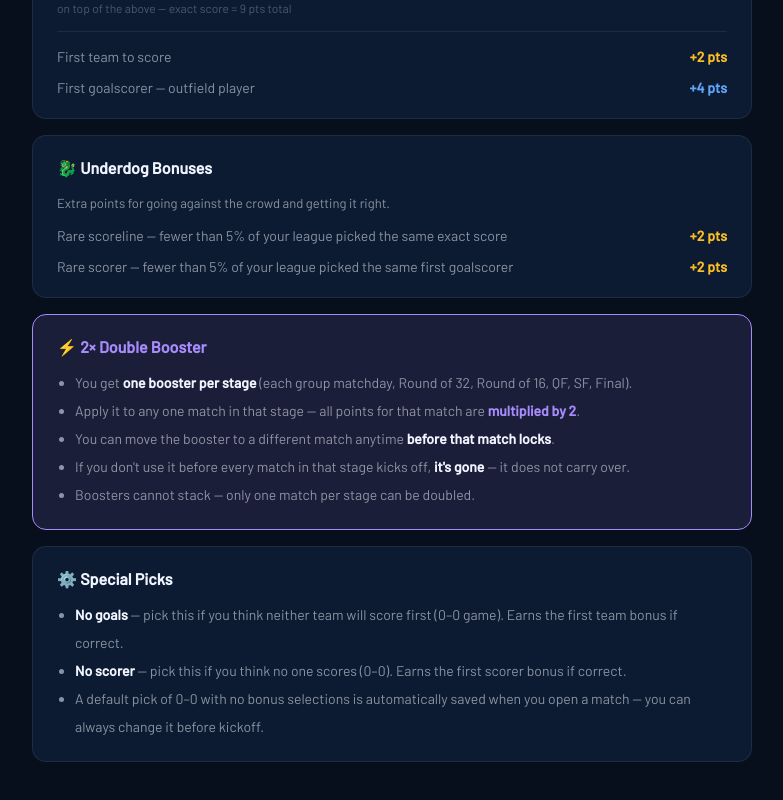
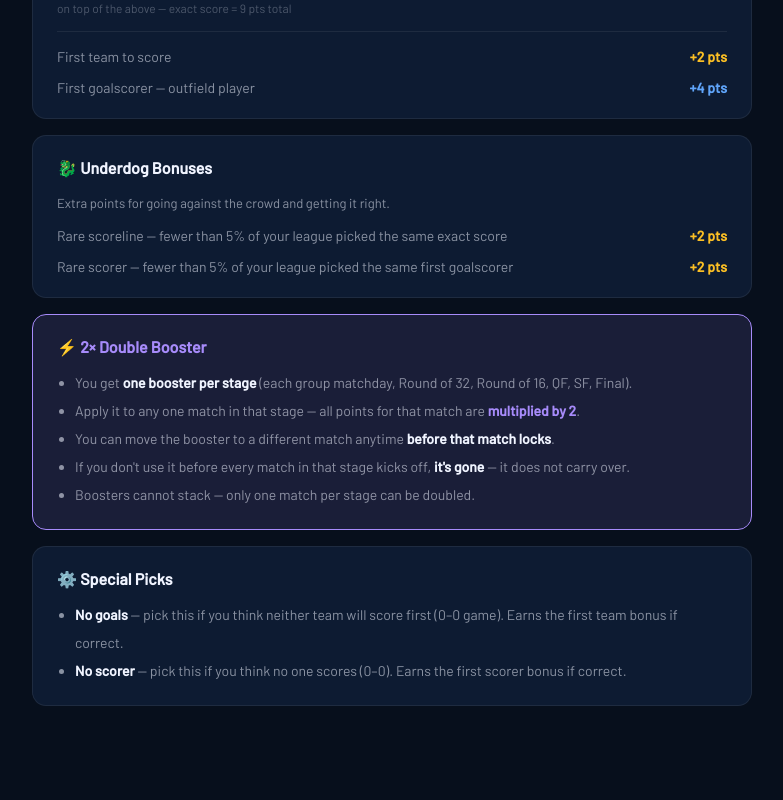
Before and after one commit to maksimsadeghi/wc26-predictor, a React (Vite) app: page /league/1/rules in a window 1280 px wide. Shown: the part 576-1376 px from the top of the page, without its empty margins (248-1031 px from the left). Built offline with nearby package versions, Linux system fonts and the light colour scheme; no server answers; sample sign-in values are in the browser's storage.

Commit message:
fix: update rules text

```diff
--- a/src/pages/Rules.jsx
+++ b/src/pages/Rules.jsx
@@ -63,7 +63,6 @@ export default function Rules() {
         <ul style={{ paddingLeft: 18, color: 'var(--text-2)', lineHeight: 2, fontSize: 14 }}>
           <li><strong style={{ color: 'var(--text-1)' }}>No goals</strong> — pick this if you think neither team will score first (0–0 game). Earns the first team bonus if correct.</li>
           <li><strong style={{ color: 'var(--text-1)' }}>No scorer</strong> — pick this if you think no one scores (0–0). Earns the first scorer bonus if correct.</li>
-          <li>A default pick of 0–0 with no bonus selections is automatically saved when you open a match — you can always change it before kickoff.</li>
         </ul>
       </div>
     </div>
```
